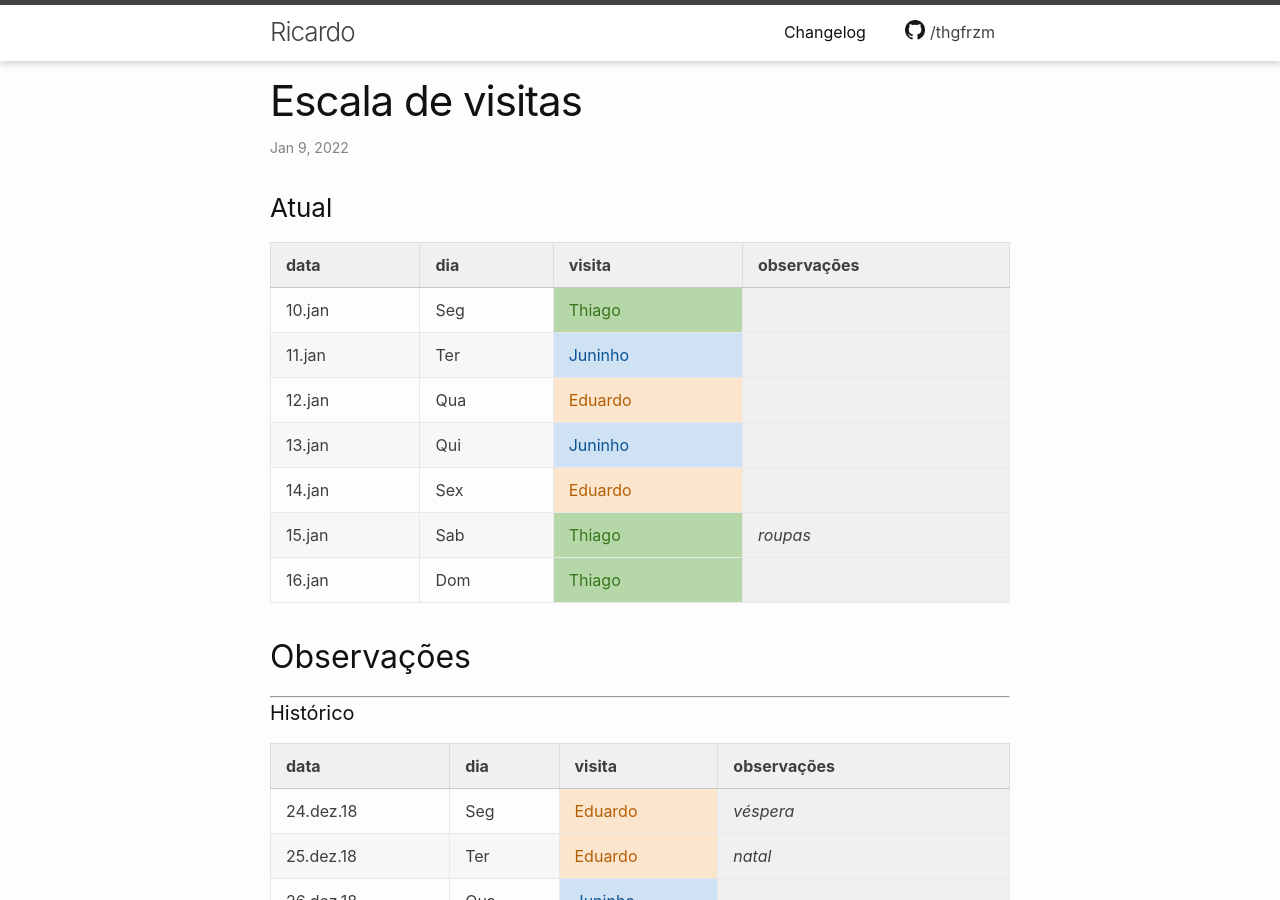
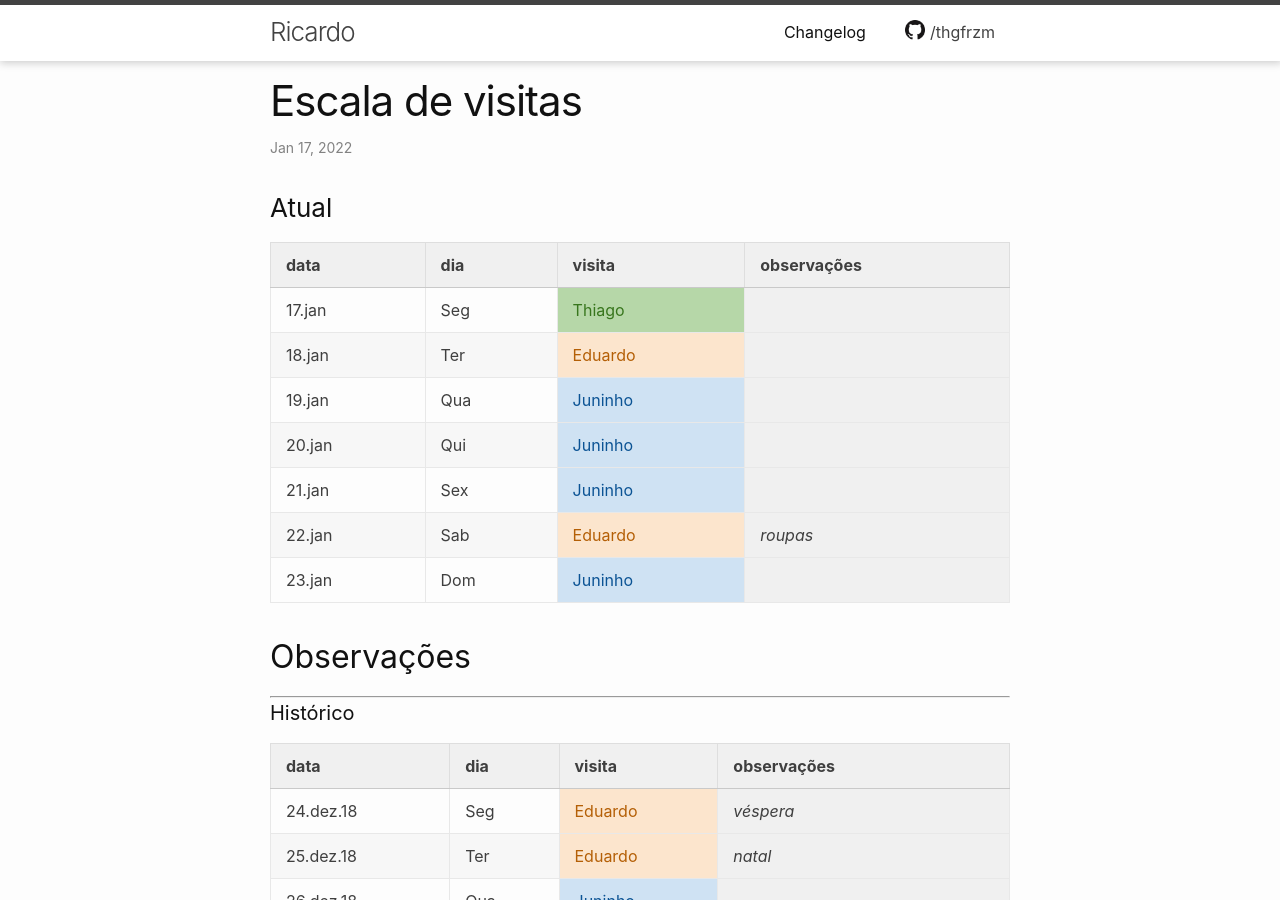
Before and after one commit to thgfrzm/ricardo, a Jekyll site: the page built from _posts/2018-12-23-escala-visitas.markdown, in a window 1280 px wide and 900 px high. Built offline with Jekyll 4.4.1, drawn with Linux system fonts in a browser that asks for light colours; some of the changed text lies outside the part shown.

Commit message:
Update 2018-12-23-escala-visitas.markdown

```diff
--- a/_posts/2018-12-23-escala-visitas.markdown
+++ b/_posts/2018-12-23-escala-visitas.markdown
@@ -1,7 +1,7 @@
 ---
 layout: post
 title:  "Escala de visitas"
-date:   2022-01-09 00:00:00 -0300
+date:   2022-01-17 00:00:00 -0300
 categories: agenda
 ---
 <!--
@@ -15,13 +15,13 @@ categories: agenda
 
 | data   | dia | visita  | observações |
 | ------ | --- | ------- | ----------- |
-| 10.jan | Seg | Thiago  |             |
-| 11.jan | Ter | Juninho |             |
-| 12.jan | Qua | Eduardo |             |
-| 13.jan | Qui | Juninho |             |
-| 14.jan | Sex | Eduardo |             |
-| 15.jan | Sab | Thiago  | _roupas_    |
-| 16.jan | Dom | Thiago  |             |
+| 17.jan | Seg | Thiago  |             |
+| 18.jan | Ter | Eduardo |             |
+| 19.jan | Qua | Juninho |             |
+| 20.jan | Qui | Juninho |             |
+| 21.jan | Sex | Juninho |             |
+| 22.jan | Sab | Eduardo | _roupas_    |
+| 23.jan | Dom | Juninho |             |
 
 ## Observações
 
@@ -1145,3 +1145,10 @@ categories: agenda
 | 07.jan    | Sex | Eduardo     |                     |
 | 08.jan    | Sab | Thiago      |                     |
 | 09.jan    | Dom | Juninho     | _roupas_            |
+| 10.jan    | Seg | Thiago      |                     |
+| 11.jan    | Ter | Juninho     |                     |
+| 12.jan    | Qua | Eduardo     |                     |
+| 13.jan    | Qui | Juninho     |                     |
+| 14.jan    | Sex | Eduardo     |                     |
+| 15.jan    | Sab | Thiago      | _roupas_            |
+| 16.jan    | Dom | Thiago      |                     |
```
